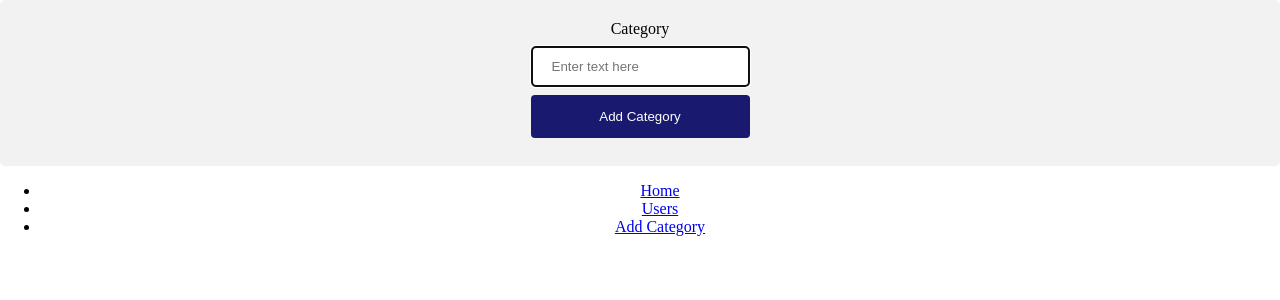
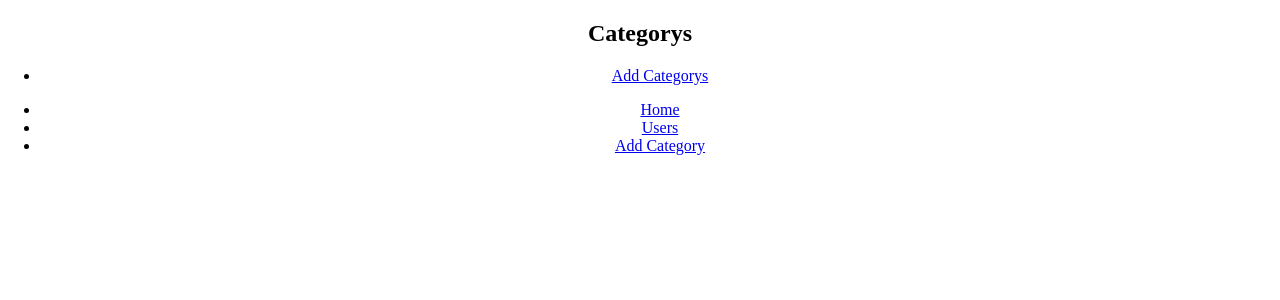
Before and after one commit to DavidTaylor96/pythonProject_full_stack, a Flask app: page /categorys in a window 1280 px wide. Shown: the top 300 px of the page. Run offline with Flask 2, Linux system fonts and the light colour scheme; data that the repository does not hold is empty; some libraries are stand-ins or nearby versions.

Commit message:
Categorys, create, delete

```diff
--- a/controllers/category_controller.py
+++ b/controllers/category_controller.py
@@ -16,12 +16,18 @@ def users():
 @categorys_blueprint.route('/categorys/new', methods=["GET"])
 def new_user():
   categorys = category_repository.select_all()
-  return render_template("categorys/index.html", categorys=categorys)
+  return render_template("categorys/new.html", categorys=categorys)
 
 #Create
 @categorys_blueprint.route('/categorys', methods=['POST'])
 def create_user():
-  name = request.form["name"]
-  new_category = User(name)
+  name = request.form["categorys"]
+  new_category = Category(name)
   category_repository.save(new_category)
   return redirect('/categorys')
+
+# Delete
+@categorys_blueprint.route("/categorys/<id>/delete", methods=["POST"])
+def delete_user(id):
+  category_repository.delete(id)
+  return redirect("/categorys")
--- a/templates/categorys/index.html
+++ b/templates/categorys/index.html
@@ -1,16 +1,20 @@
 {% extends 'base.html' %}
 {% block content %}
-  <div class="container">
-    <form action="/categorys" method="POST">
-    <label for="name">Category</label>
-    <input type="text" name="categorys" id="categorys" placeholder="Enter text here" required autofocus class="input">
+   <h2>Categorys</h2>
 
-    <button id="button" type="submit">Add Category</button>
-  </form>
-  </div>
-  {% for category in categorys %}
-  <div>
-    <p>{{ category.name }}</p>
-  </div>
-  {% endfor %}
+   {% for category in categorys %}
+   <section>
+     <p>{{ category.name }}</p>
+     <form action="/categorys/{{ category.id }}/delete" method="POST">
+      <button id="button1" type="submit">Delete Categorys</button>
+    </form>
+   </section>
+   {% endfor %}
+   <nav>
+    <ul>
+      <li>
+        <a href="/categorys/new">Add Categorys</a>
+      </li>
+    </ul>
+  </nav>
 {% endblock %}
```
Also changed, not shown: templates/categorys/edit.html (added, +16 -0 lines), templates/categorys/new.html (added, +16 -0 lines).
